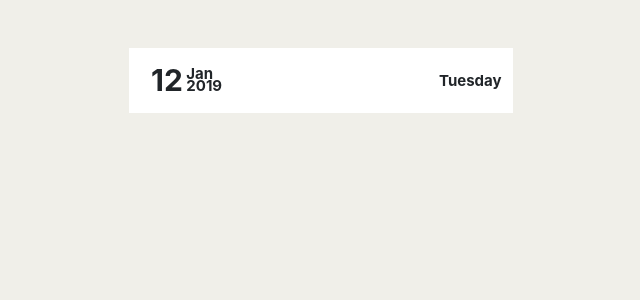
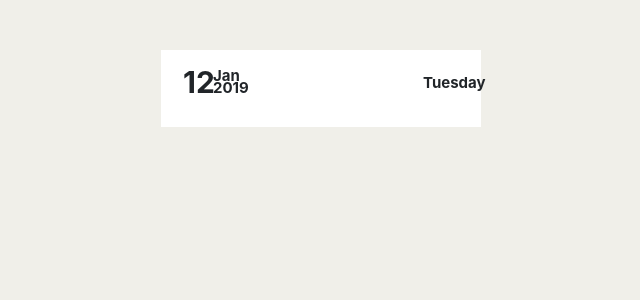
Before and after one commit to Deep-Ramani/React_ToDoList_App, a React (Create React App) app in the folder practical4/: page / in a window 1280 px wide. Shown: the top 300 px of the page, without its empty margins (319-959 px from the left). Built offline with nearby package versions, Linux system fonts and the light colour scheme.

Commit message:
Feat:Add Some Styling

```diff
--- a/practical4/src/Components/ToDoList.css
+++ b/practical4/src/Components/ToDoList.css
@@ -1,4 +1,6 @@
 .container{
     background-color: rgb(255, 255, 255);
-    width: 30%;
+    width: 25%;
+    margin-top: 50px;
+    padding-bottom: 12px;
 }
```
